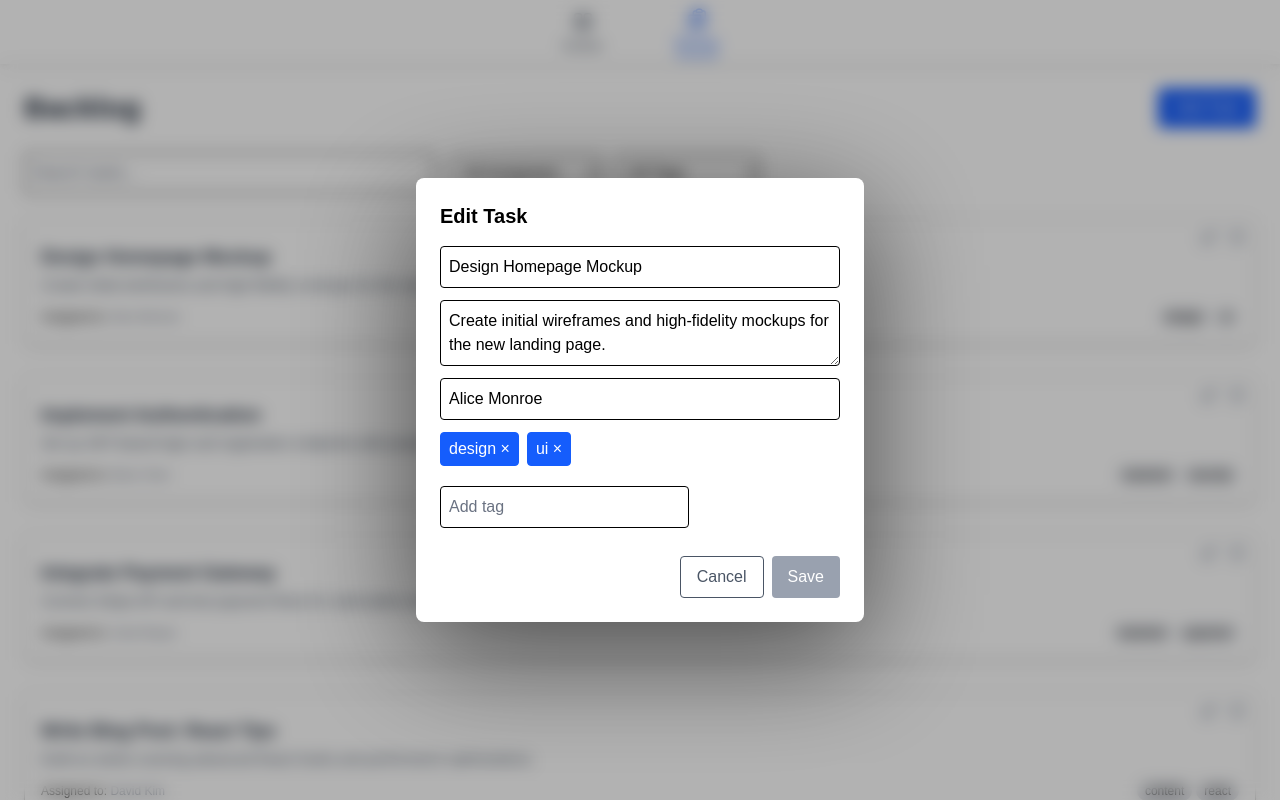
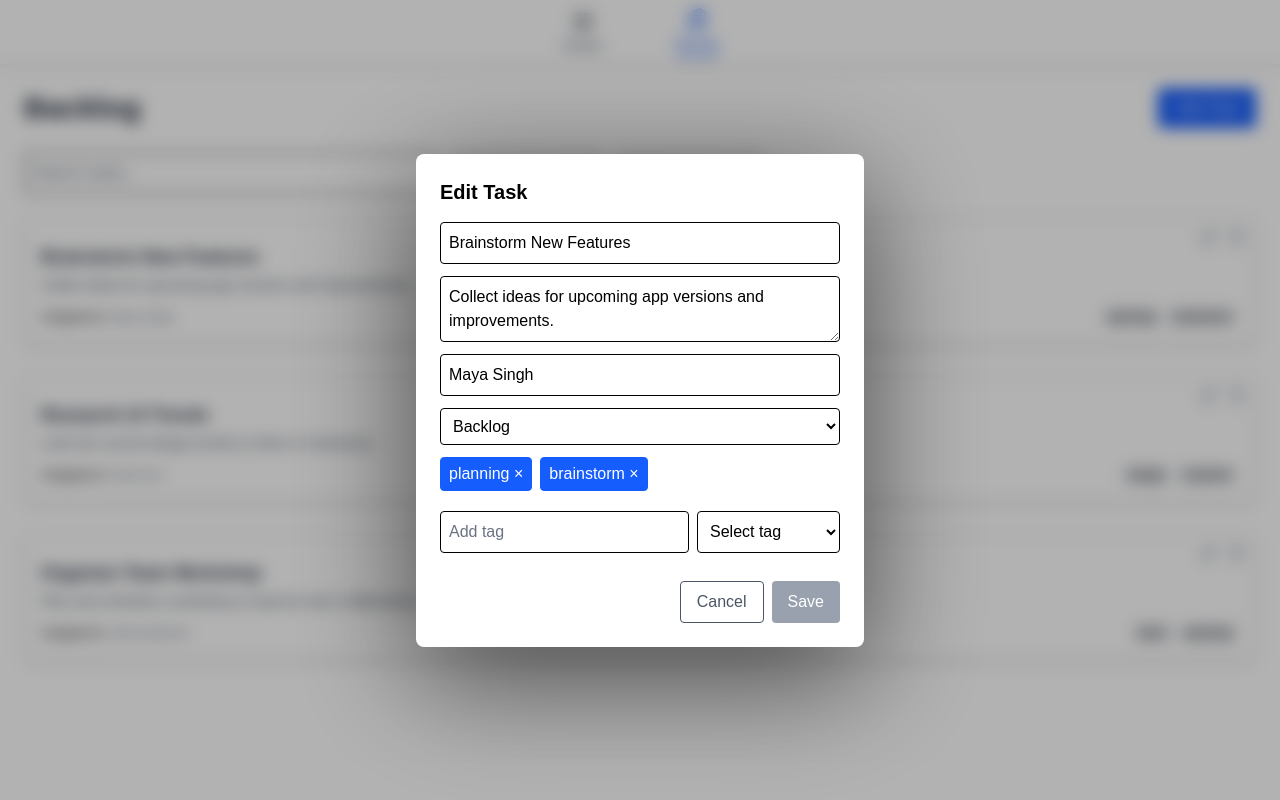
Before and after one commit to geraldanekwe/kanban, a Next.js app: page /backlog in a window 1280 px wide. Both pictures are taken after a click on the button 1209 px from the left and 237 px from the top of the page. Shown: the top 800 px of the page. Built offline with nearby package versions, Linux system fonts and the light colour scheme.

Commit message:
refactor tasks behavior. add backlog status

```diff
--- a/app/backlog/page.tsx
+++ b/app/backlog/page.tsx
@@ -18,7 +18,7 @@ export default function BacklogPage() {
     setFilters,
     filters,
     reorderTasks,
-  } = useTasks("backlogTasks");
+  } = useTasks();
   const router = useRouter();
 
   const [modalMode, setModalMode] = useState<"add" | "edit" | "delete">("add");
@@ -49,6 +49,7 @@ export default function BacklogPage() {
     return Array.from(tagsSet);
   }, [tasks]);
 
+  const backlogTasks = tasks.filter((task) => task.status === "backlog");
   if (!mounted) {
     return <div className="p-6 text-gray-500">Loading...</div>;
   }
@@ -81,12 +82,10 @@ export default function BacklogPage() {
                 snapshot.isDraggingOver ? "bg-blue-50 p-2 rounded" : ""
               }`}
             >
-              {tasks.length === 0 ? (
-                <p className="text-gray-500">
-                  No tasks match the current filters.
-                </p>
+              {backlogTasks.length === 0 ? (
+                <p className="text-gray-500">Hurray! Nothing in the backlog.</p>
               ) : (
-                tasks.map((task, index) => (
+                backlogTasks.map((task, index) => (
                   <TaskCard
                     key={task.id}
                     task={task}
--- a/app/page.tsx
+++ b/app/page.tsx
@@ -18,7 +18,7 @@ export default function HomePage() {
     deleteTask,
     filters,
     setFilters,
-  } = useTasks("kanbanTasks");
+  } = useTasks();
 
   const [modalMode, setModalMode] = useState<"add" | "edit" | "delete">("add");
   const [selectedTask, setSelectedTask] = useState<Task | null>(null);
--- a/components/TaskModal.tsx
+++ b/components/TaskModal.tsx
@@ -30,6 +30,7 @@ const TaskModalComponent: React.FC<TaskModalProps> = ({
   const [tags, setTags] = useState<string[]>([]);
   const [availableTags, setAvailableTags] = useState<string[]>([]);
   const [newTagInput, setNewTagInput] = useState("");
+  const [status, setStatus] = useState<Task["status"]>("backlog");
 
   useEffect(() => {
     if (selectedTask) {
@@ -37,12 +38,14 @@ const TaskModalComponent: React.FC<TaskModalProps> = ({
       setDescription(selectedTask.description);
       setAssignee(selectedTask.assignee);
       setTags(selectedTask.tags);
+      setStatus(selectedTask.status);
       setAvailableTags(allTags.filter((t) => !selectedTask.tags.includes(t)));
     } else {
       setTitle("");
       setDescription("");
       setAssignee("");
       setTags([]);
+      setStatus("backlog");
       setAvailableTags(allTags);
     }
     setNewTagInput("");
@@ -81,7 +84,7 @@ const TaskModalComponent: React.FC<TaskModalProps> = ({
         id: selectedTask?.id || Date.now().toString(),
         title,
         description,
-        status: selectedTask?.status || "to-do",
+        status,
         assignee,
         tags,
         createdAt: selectedTask?.createdAt || new Date().toISOString(),
@@ -100,6 +103,7 @@ const TaskModalComponent: React.FC<TaskModalProps> = ({
       description,
       assignee,
       tags,
+      status,
       selectedTask,
       mode,
       onAddTask,
@@ -115,9 +119,10 @@ const TaskModalComponent: React.FC<TaskModalProps> = ({
       title === selectedTask.title &&
       description === selectedTask.description &&
       assignee === selectedTask.assignee &&
-      tags.join(",") === selectedTask.tags.join(",")
+      tags.join(",") === selectedTask.tags.join(",") &&
+      status === selectedTask.status
     );
-  }, [title, description, assignee, tags, selectedTask]);
+  }, [title, description, assignee, tags, status, selectedTask]);
 
   if (!isOpen) return null;
 
@@ -187,6 +192,15 @@ const TaskModalComponent: React.FC<TaskModalProps> = ({
                 required
               />
 
+              <select
+                value={status}
+                onChange={(e) => setStatus(e.target.value as Task["status"])}
+                className="border p-2 rounded placeholder-gray-500 text-black"
+              >
+                <option value="backlog">Backlog</option>
+                <option value="to-do">To-Do</option>
+              </select>
+
               <div className="flex flex-wrap gap-2">
                 {tags.map((tag) => (
                   <button
@@ -217,7 +231,7 @@ const TaskModalComponent: React.FC<TaskModalProps> = ({
                 <select
                   value=""
                   onChange={(e) => addTag(e.target.value)}
-                  className="border p-2 rounded"
+                  className="border p-2 rounded placeholder-gray-500 text-black"
                 >
                   <option value="">Select tag</option>
                   {availableTags.map((t) => (
--- a/data/task.ts
+++ b/data/task.ts
@@ -119,4 +119,31 @@ export const sampleTasks: Task[] = [
     tags: ["research", "strategy"],
     createdAt: new Date().toISOString(),
   },
+  {
+    id: "13",
+    title: "Brainstorm New Features",
+    description: "Collect ideas for upcoming app versions and improvements.",
+    status: "backlog",
+    assignee: "Maya Singh",
+    tags: ["planning", "brainstorm"],
+    createdAt: new Date().toISOString(),
+  },
+  {
+    id: "14",
+    title: "Research UI Trends",
+    description: "Look into current design trends to inform UI decisions.",
+    status: "backlog",
+    assignee: "Noah Kim",
+    tags: ["design", "research"],
+    createdAt: new Date().toISOString(),
+  },
+  {
+    id: "15",
+    title: "Organize Team Workshop",
+    description: "Plan and schedule a workshop to improve team collaboration.",
+    status: "backlog",
+    assignee: "Olivia Martinez",
+    tags: ["team", "planning"],
+    createdAt: new Date().toISOString(),
+  },
 ];
--- a/types/task.ts
+++ b/types/task.ts
@@ -1,4 +1,4 @@
-export type TaskStatus = "to-do" | "in-progress" | "done";
+export type TaskStatus = "to-do" | "in-progress" | "done" | "backlog";
 
 export interface Task {
   id: string;
```
